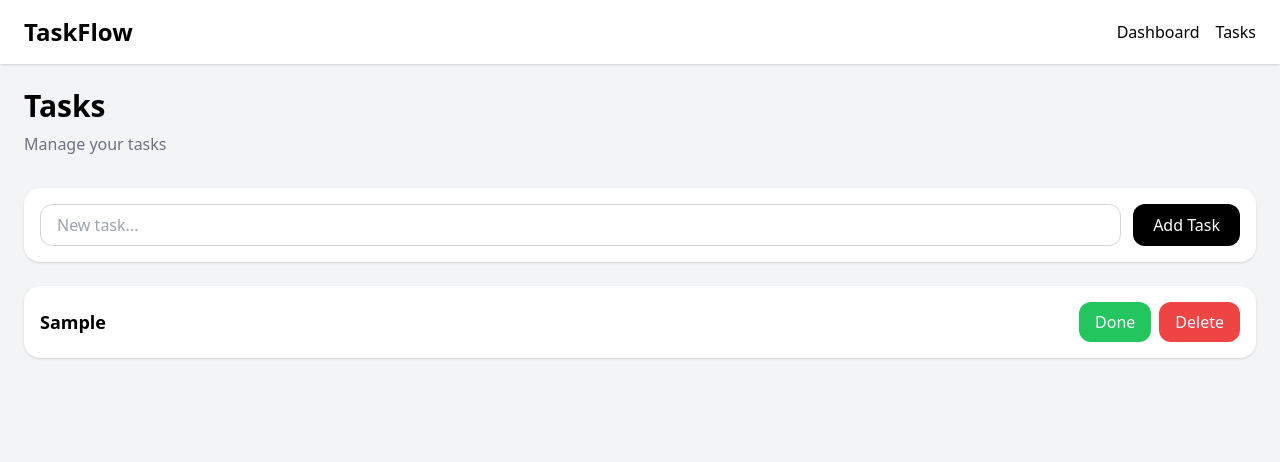
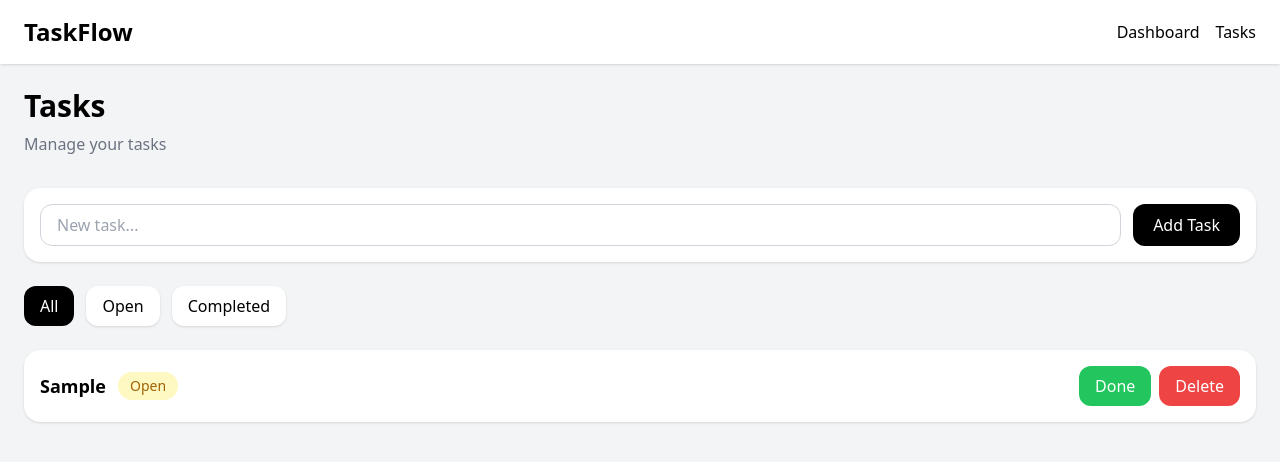
Before and after one commit to IvoGn/taskflow, a Nuxt app: page /tasks in a window 1280 px wide. Both pictures are taken after typing "Sample" into the empty fields and a click on the button "Add Task". Shown: the top 462 px of the page. Built offline with nearby package versions, Linux system fonts and the light colour scheme.

Commit message:
feat: add StatusBadge component and implement task filtering in tasks page

```diff
--- /dev/null
+++ b/components/StatusBadge.vue
@@ -0,0 +1,21 @@
+<script setup>
+defineProps({
+  completed: {
+    type: Boolean,
+    required: true
+  }
+})
+</script>
+
+<template>
+  <span
+    class="px-3 py-1 rounded-full text-sm font-medium"
+    :class="
+      completed
+        ? 'bg-green-100 text-green-700'
+        : 'bg-yellow-100 text-yellow-700'
+    "
+  >
+    {{ completed ? 'Completed' : 'Open' }}
+  </span>
+</template>
--- a/components/TaskCard.vue
+++ b/components/TaskCard.vue
@@ -13,16 +13,18 @@ const emit = defineEmits([
 </script>
 
 <template>
-  <div
-    class="bg-white rounded-2xl shadow p-4 flex justify-between items-center"
-  >
+  <div class="bg-white rounded-2xl shadow p-4 flex justify-between items-center">
     <div>
+        <div class="flex items-center gap-3">
           <h3
           class="font-semibold text-lg"
           :class="task.completed ? 'line-through text-gray-400' : ''"
           >
           {{ task.title }}
           </h3>
+
+          <StatusBadge :completed="task.completed" />
+      </div>
     </div>
 
     <div class="flex gap-2">
--- a/pages/tasks.vue
+++ b/pages/tasks.vue
@@ -1,5 +1,7 @@
 <script setup>
 const newTask = ref('')
+
+const currentFilter = ref('all')
 
 const {
   tasks,
@@ -20,6 +22,18 @@ const handleAddTask = () => {
 
   newTask.value = ''
 }
+
+const filteredTasks = computed(() => {
+  if (currentFilter.value === 'open') {
+    return tasks.value.filter(task => !task.completed)
+  }
+
+  if (currentFilter.value === 'completed') {
+    return tasks.value.filter(task => task.completed)
+  }
+
+  return tasks.value
+})
 </script>
 
 <template>
@@ -47,16 +61,54 @@ const handleAddTask = () => {
 
         <button
           @click="handleAddTask"
-          class="bg-black text-white px-5 py-2 rounded-xl"
+          class="bg-black text-white px-5 py-2 rounded-xl hover:bg-gray-800 transition"
         >
           Add Task
         </button>
       </div>
     </div>
 
+    <div class="flex gap-3 mb-6">
+      <button
+        @click="currentFilter = 'all'"
+        class="px-4 py-2 rounded-xl transition"
+        :class="
+          currentFilter === 'all'
+            ? 'bg-black text-white'
+            : 'bg-white shadow'
+        "
+      >
+        All
+      </button>
+
+      <button
+        @click="currentFilter = 'open'"
+        class="px-4 py-2 rounded-xl transition"
+        :class="
+          currentFilter === 'open'
+            ? 'bg-black text-white'
+            : 'bg-white shadow'
+        "
+      >
+        Open
+      </button>
+
+      <button
+        @click="currentFilter = 'completed'"
+        class="px-4 py-2 rounded-xl transition"
+        :class="
+          currentFilter === 'completed'
+            ? 'bg-black text-white'
+            : 'bg-white shadow'
+        "
+      >
+        Completed
+      </button>
+    </div>
+
     <div class="space-y-4">
       <TaskCard
-        v-for="task in tasks"
+        v-for="task in filteredTasks"
         :key="task.id"
         :task="task"
         @toggle="toggleTask"
```
Lines whose indentation alone changed are shown as unchanged.
